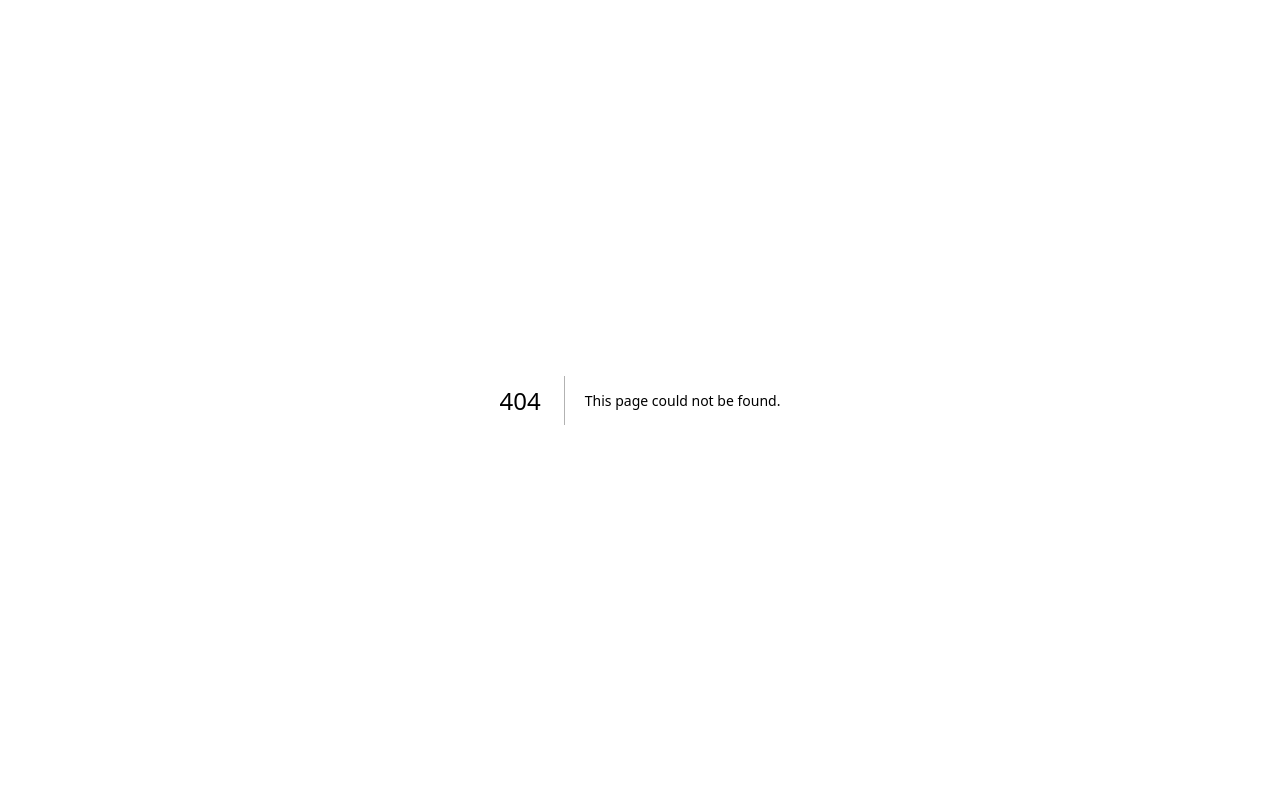
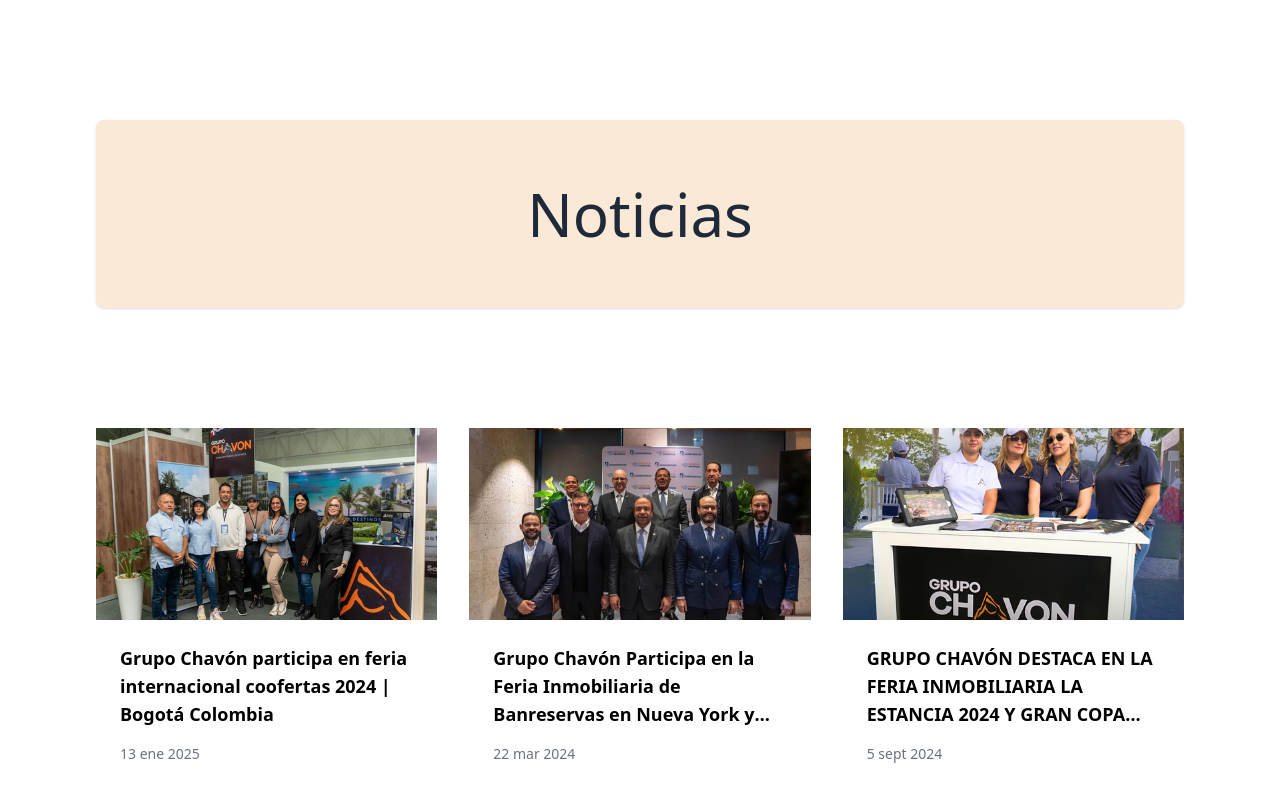
Before and after one commit to OLIX-111/GrupochavonWebsite, a Next.js app: page /noticias in a window 1280 px wide. Before the commit this address had no page. Built offline with nearby package versions, Linux system fonts and the light colour scheme.

Commit message:
Se agregaron las paginas de noticias y detalle de noticia con sus componentes

```diff
--- /dev/null
+++ b/src/components/detalle-noticia/Articulo.tsx
@@ -0,0 +1,55 @@
+export default function ArticleSection() {
+  return (
+    <div className="pb-30 bg-white">
+        <section className="container mx-auto px-6 sm:px-10 md:px-16 lg:px-24">
+            {/* Date */}
+            <p className="text-gray-600 text-sm mb-6">Sep 5, 2024</p>
+
+            {/* Main Headline */}
+            <h1 className="text-4xl md:text-5xl font-medium text-black leading-tight mb-8">
+                GRUPO CHAVÓN DESTACA EN LA
+                <br /> FERIA INMOBILIARIA LA ESTANCIA
+                <br /> 2024 Y GRAN COPA INVITACIONAL.
+            </h1>
+
+            {/* Subtitle */}
+            <p className="text-gray-500 italic text-lg mb-8 border-l-4 border-gray-300 pl-4">
+                Una experiencia inolvidable que combinó exclusividad residencial y pasión por el golf
+            </p>
+
+            {/* Article Content */}
+            <div className="space-y-6 text-gray-800 leading-relaxed">
+                <p>
+                <strong>La Romana, República Dominicana — Octubre 2024.-</strong> Por segundo año consecutivo, Grupo Chavón, a
+                través de su destacada inmobiliaria <strong>LRomana Real Estate</strong>, reafirma su compromiso con la
+                excelencia y la innovación al participar en la <strong>Feria Inmobiliaria La Estancia 2024</strong> y su{" "}
+                <strong>Gran Copa Invitacional</strong>. Este evento, celebrado los pasados{" "}
+                <strong>4 y 5 de octubre en La Estancia, La Romana</strong>, marcó un nuevo hito en el sector inmobiliario y
+                deportivo del país.
+                </p>
+
+                <p>
+                El proyecto <strong>Frailejón Village</strong>, presentado en la feria, cautivó a los asistentes con su
+                espectacular maqueta que refleja la esencia de este desarrollo exclusivo. Compuesto por villas de 3 y 4
+                habitaciones, Frailejón Village combina lujo, modernidad y privacidad en un entorno que conecta con la
+                naturaleza. Este proyecto ha sido diseñado para ofrecer a los inversionistas y futuros residentes un estilo de
+                vida único en el corazón de La Estancia Golf & Country Club.
+                </p>
+
+                <p>
+                En el marco de la feria, <strong>Grupo Chavón</strong> ofreció una atractiva promoción de{" "}
+                <strong>US$3,000 de cashback</strong>, una oportunidad única que captó la atención de compradores locales y
+                extranjeros interesados en invertir en un ambiente tranquilo, seguro y de primer nivel.
+                </p>
+
+                <p>
+                La <strong>Gran Copa Invitacional de La Estancia</strong> se consolidó como el principal atractivo para los
+                amantes del golf, reuniendo a los mejores golfistas de la República Dominicana en un ambiente de sana
+                competencia y camaradería. Este evento no solo resaltó la belleza natural del entorno, sino también la
+                importancia de La Estancia como destino de clase mundial para el deporte y la recreación.
+                </p>
+            </div>
+    </section>
+    </div>
+      )
+}
--- /dev/null
+++ b/src/components/detalle-noticia/HeroDetalle.tsx
@@ -0,0 +1,22 @@
+import Image from "next/image"
+
+const HeroDetalle = () => {
+  return (
+    <section className="py-20 bg-white">
+      <div className="container mx-auto px-6 sm:px-10 md:px-16 lg:px-24">
+        {/* Contenedor de la imagen */}
+        <div className="w-full relative h-[250px] sm:h-[300px] md:h-[350px] lg:h-[600px]">
+          <Image
+            src="/detalle-noticia/detalle1.avif"
+            alt="Equipo profesional en evento corporativo"
+            fill
+            className="object-fill rounded-2xl"
+            sizes="100vw"
+          />
+        </div>
+      </div>
+    </section>
+  )
+}
+
+export default HeroDetalle
--- /dev/null
+++ b/src/components/noticias/Heronoticias.tsx
@@ -0,0 +1,15 @@
+import type React from "react"
+
+const HeroNoticia: React.FC = () => {
+  return (
+    <section className="py-30 bg-white">
+      <div className="container mx-auto px-6 sm:px-10 md:px-16 lg:px-24">
+        <div className="bg-[#fbe9d8] rounded-lg px-8 py-16 text-center shadow-sm">
+          <h1 className="text-4xl md:text-5xl lg:text-6xl font-medium text-gray-800">Noticias</h1>
+        </div>
+      </div>
+    </section>
+  )
+}
+
+export default HeroNoticia
--- /dev/null
+++ b/src/components/noticias/Noticiasgrid.tsx
@@ -0,0 +1,63 @@
+import Link from "next/link"
+
+interface NewsArticle {
+  id: string
+  title: string
+  date: string
+  image: string
+  slug: string
+}
+
+export default function NoticiasGrid() {
+  const newsArticles: NewsArticle[] = [
+    {
+      id: "1",
+      title: "Grupo Chavón participa en feria internacional coofertas 2024 | Bogotá Colombia",
+      date: "13 ene 2025",
+      image: "/home/noticia1.avif",
+      slug: "grupo-chavon-feria-bogota-2024",
+    },
+    {
+      id: "2",
+      title: "Grupo Chavón Participa en la Feria Inmobiliaria de Banreservas en Nueva York y Lawrence",
+      date: "22 mar 2024",
+      image: "/home/noticia2.avif",
+      slug: "grupo-chavon-feria-banreservas-nueva-york",
+    },
+    {
+      id: "3",
+      title: "GRUPO CHAVÓN DESTACA EN LA FERIA INMOBILIARIA LA ESTANCIA 2024 Y GRAN COPA INVITACIONAL...",
+      date: "5 sept 2024",
+      image: "/home/noticia3.avif",
+      slug: "grupo-chavon-feria-estancia-2024",
+    },
+  ]
+
+  return (
+    <section className=" ">
+      <div className="container mx-auto px-6 sm:px-10 md:px-16 lg:px-24">
+        <div className="grid grid-cols-1 md:grid-cols-2 lg:grid-cols-3 gap-8">
+          {newsArticles.map((article) => (
+            <Link key={article.id} href={`/noticias/${article.slug}`} className="group cursor-pointer">
+              <div className="overflow-hidden ">
+                <div className="aspect-video relative overflow-hidden">
+                  <img
+                    src={article.image || "/placeholder.svg"}
+                    alt={article.title}
+                    className="w-full h-full object-cover"
+                  />
+                </div>
+                <div className="p-6">
+                  <h3 className="font-semibold text-lg mb-4 line-clamp-3">
+                    {article.title}
+                  </h3>
+                  <p className="text-gray-500 text-sm">{article.date}</p>
+                </div>
+              </div>
+            </Link>
+          ))}
+        </div>
+      </div>
+    </section>
+  )
+}
--- /dev/null
+++ b/src/pages/detalle-noticias.tsx
@@ -0,0 +1,15 @@
+import ArticleSection from '@/components/detalle-noticia/Articulo'
+import HeroDetalle from '@/components/detalle-noticia/HeroDetalle'
+import React from 'react'
+
+const detalleNoticias = () => {
+  return (
+    <div>
+        <HeroDetalle/>
+        <ArticleSection/>
+
+    </div>
+  )
+}
+
+export default detalleNoticias
--- /dev/null
+++ b/src/pages/noticias.tsx
@@ -0,0 +1,15 @@
+import HeroNoticia from '@/components/noticias/Heronoticias'
+import NoticiasGrid from '@/components/noticias/Noticiasgrid'
+import React from 'react'
+
+const noticias = () => {
+  return (
+    <div>
+        <HeroNoticia/>
+        <NoticiasGrid/>
+
+    </div>
+  )
+}
+
+export default noticias
```
Also changed, not shown: public/detalle-noticia/detalle1.avif (added).
